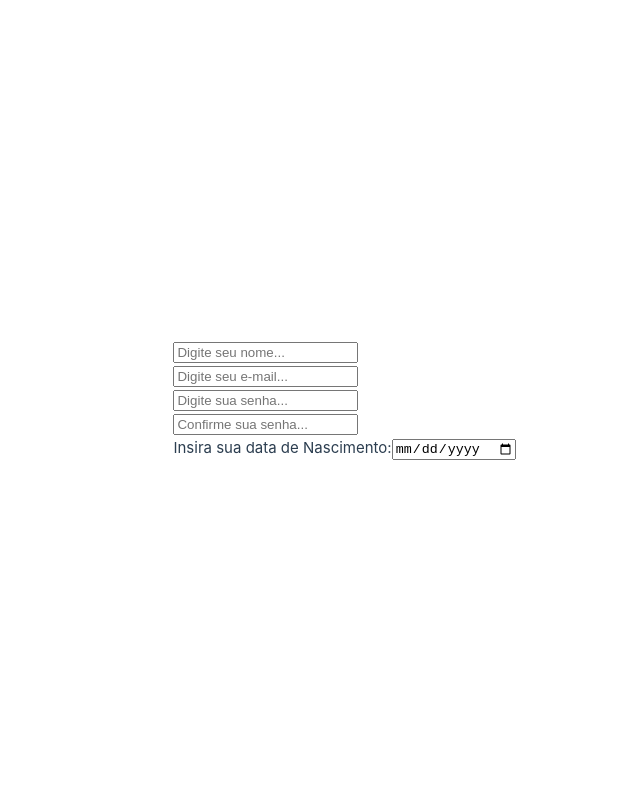
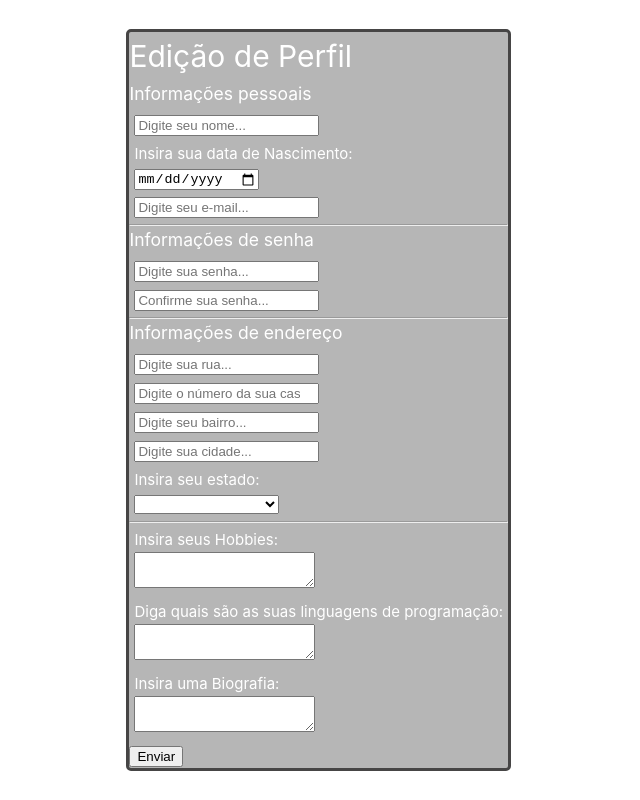
Before and after one commit to laissamendes/laissa, a Vue app: page / in a window 1280 px wide. Shown: the whole page, without its empty margins (124-764 px from the left). Built offline with nearby package versions, Linux system fonts and the light colour scheme.

Commit message:
comit do dia 3/4/23

```diff
--- a/src/App.vue
+++ b/src/App.vue
@@ -6,7 +6,9 @@ const email = ref("")
 const senha = ref("")
 const confirmacao_senha = ref("")
 const nascimento = ref("")
-const endereco = ref("")
+const endereco_rua = ref("")
+const endereco_numero = ref("")
+const endereco_bairro = ref("")
 const cidade = ref("")
 const estado = ref("")
 const hobbies = ref("")
@@ -15,44 +17,100 @@ const biografia = ref("")
 </script>
 
 <template>
-  <div class="editor">
+  <div id="editor">
+    <form @submit.prevent="enviar">
+      <h1>Edição de Perfil</h1>
+      <h3>Informações pessoais</h3>
 <div class="nome">
 <input type="text" v-model="nome" placeholder="Digite seu nome...">
 </div>
+<div class="nascimento">
+  <h4>Insira sua data de Nascimento:</h4>
+  <input type="date" v-model="nascimento">
+</div>
 <div class="email">
-  <input type="text" v-model="email" placeholder="Digite seu e-mail...">
+  <input type="email" v-model="email" placeholder="Digite seu e-mail...">
 </div>
+<hr>
+<h3>Informações de senha</h3>
 <div class="senha">
   <input type="passaword" v-model="senha" placeholder="Digite sua senha...">
 </div>
 <div class="confirmacao_senha">
   <input type="passaword" v-model="confirmacao_senha" placeholder="Confirme sua senha...">
 </div>
-<div class="nascimento">
-  <label for="nascimento">Insira sua data de Nascimento:</label>
-  <input type="date" v-model="nascimento">
+<hr>
+<h3>Informações de endereço</h3>
+<div class="endereco_rua">
+  <input type="text" v-model="endereco_rua" placeholder="Digite sua rua...">
 </div>
-<div class="endereco">
-
+<div class="endereco_numero">
+  <input type="number" v-model="endereco_numero" min="1" placeholder="Digite o número da sua casa...">
+</div>
+<div class="endereco_bairro">
+  <input type="text" v-model="endereco_bairro" placeholder="Digite seu bairro...">
 </div>
 <div class="cidade">
-
+  <input type="text" v-model="cidade" placeholder="Digite sua cidade...">
 </div>
 <div class="estado">
-
+  <h4>Insira seu estado:</h4>
+<select v-model="estado">
+<option value="AC">Acre</option>
+<option value="AL">Alagoas</option>
+<option value="AP">Amapá</option>
+<option value="AM">Amazonas</option>
+<option value="BA">Bahia</option>
+<option value="CE">Ceará</option>
+<option value="ES">Espírito Santo</option>
+<option value="GO">Goiás</option>
+<option value="MA">Maranhão</option>
+<option value="MT">Mato Grosso</option>
+<option value="MS">Mato Grosso do Sul</option>
+<option value="MG">Minas Gerais</option>
+<option value="PA">Pará</option>
+<option value="PB">Paraíba</option>
+<option value="PR">Paraná</option>
+<option value="PE">Pernambuco</option>
+<option value="PI">Piauí</option>
+<option value="RJ">Rio de Janeiro</option>
+<option value="RN">Rio Grande do Norte</option>
+<option value="RS">Rio Grande do Sul</option>
+<option value="RO">Rondônia</option>
+<option value="RR">Roraima</option>
+<option value="SC">Santa Catarina</option>
+<option value="SP">São Paulo</option>
+<option value="SE">Sergipe</option>
+<option value="TO">Tocantins</option>
+</select>
 </div>
+<hr>
 <div class="hobies">
-
+  <h4>Insira seus Hobbies:</h4>
+  <textarea v-model="hobbies"></textarea>
 </div>
 <div class="ling_prog">
-
+  <h4>Diga quais são as suas linguagens de programação:</h4>
+  <textarea v-model="ling_programacao"></textarea>
 </div>
 <div class="biografia">
-
+  <h4>Insira uma Biografia:</h4>
+  <textarea v-model="biografia"></textarea>
 </div>
+<button type="submit">Enviar</button>
+</form>
   </div>
 </template>
 
 <style scoped>
-
+div{
+  margin:5px;
+}
+#editor{
+  background-color: rgba(169, 169, 169, 0.842);
+  border-radius: 5px;
+  border-color: rgb(70, 69, 69);
+  border-style: solid;
+  color: white;
+}
 </style>
```
